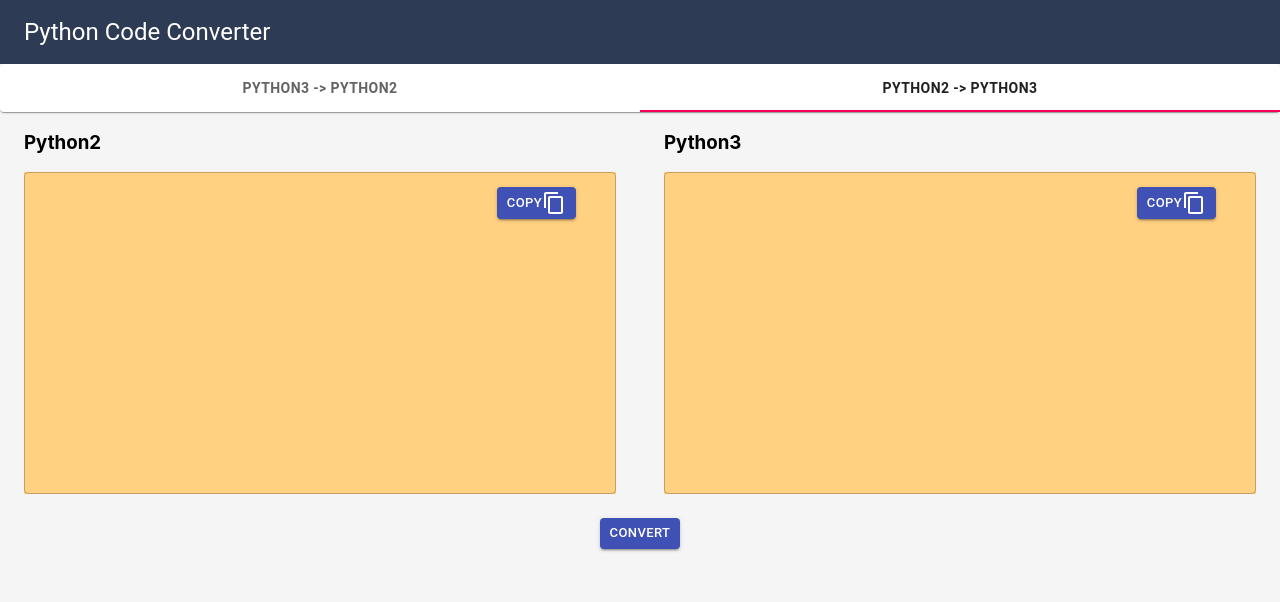
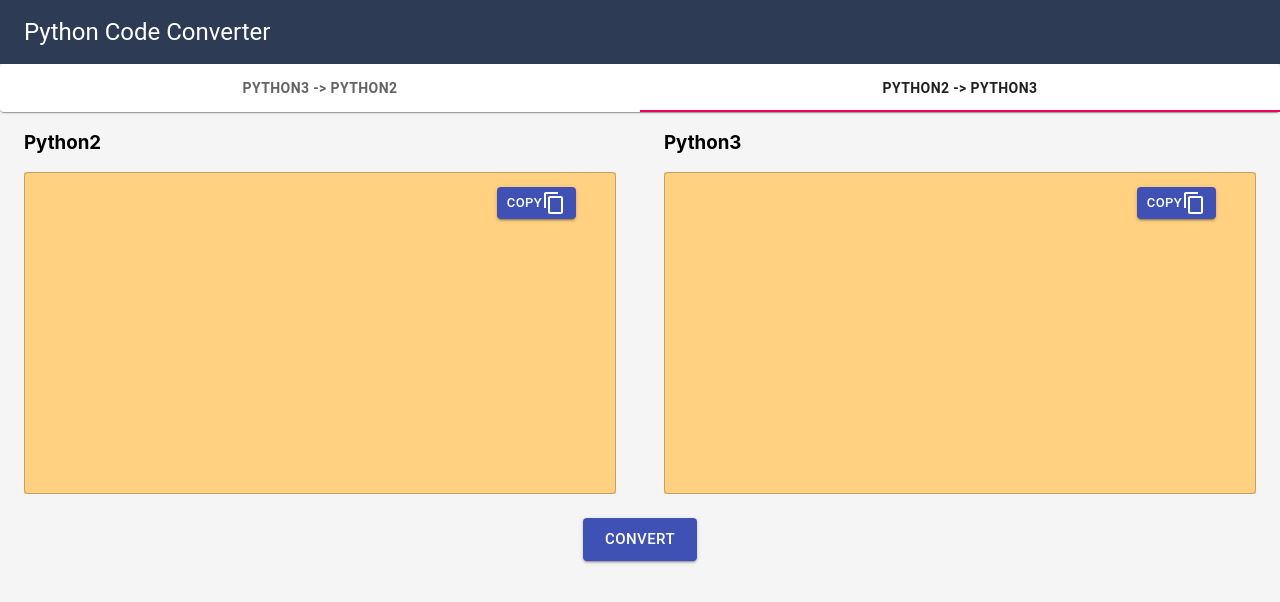
Before and after one commit to pragyan-satapathy/PyCodeConverter, a React (Create React App) app: page / in a window 1280 px wide. Both pictures are taken after a click on the tab "PYTHON2 -> PYTHON3". Shown: the top 602 px of the page. Built offline with nearby package versions, Linux system fonts and the light colour scheme.

Commit message:
which_converter prop removed from app.js and increase size of convert button

```diff
--- a/src/App.js
+++ b/src/App.js
@@ -12,7 +12,6 @@ class App extends Component  {
     this.state = {
         python_3_code: '',
         python_2_code: '',
-        which_converter: '3to2',
         loading3to2: false,
         loading2to3: false,
     };
@@ -101,7 +100,6 @@ class App extends Component  {
         <TabBar
           python_3_code={this.state.python_3_code}
           python_2_code={this.state.python_2_code}
-          which_converter={this.state.which_converter}
           loading3to2={this.state.loading3to2}
           loading2to3={this.state.loading2to3}
           handlePython_3_code={this.handlePython_3_code}
--- a/src/components/python2to3.js
+++ b/src/components/python2to3.js
@@ -77,7 +77,7 @@ class Python2to3 extends Component  {
           <Button
             variant="contained"
             color="primary"
-             size="small"
+            size="large"
             onClick={this.props.getPyhton3Code}
             disabled={this.props.loading2to3}>
             {this.props.loading2to3 && <CircularProgress color="secondary" size={14} />}
--- a/src/components/tabBar.js
+++ b/src/components/tabBar.js
@@ -39,7 +39,7 @@ class TabBar extends Component {
                 index={0}
                 python_3_code={this.props.python_3_code}
                 python_2_code={this.props.python_2_code}
-                which_converter={this.props.which_converter}
+                which_converter='3to2'
                 handlePython_3_code={this.props.handlePython_3_code}
                 getPyhton2Code={this.props.getPyhton2Code}
                 loading3to2={this.props.loading3to2}
```
Lines whose indentation alone changed are shown as unchanged.
